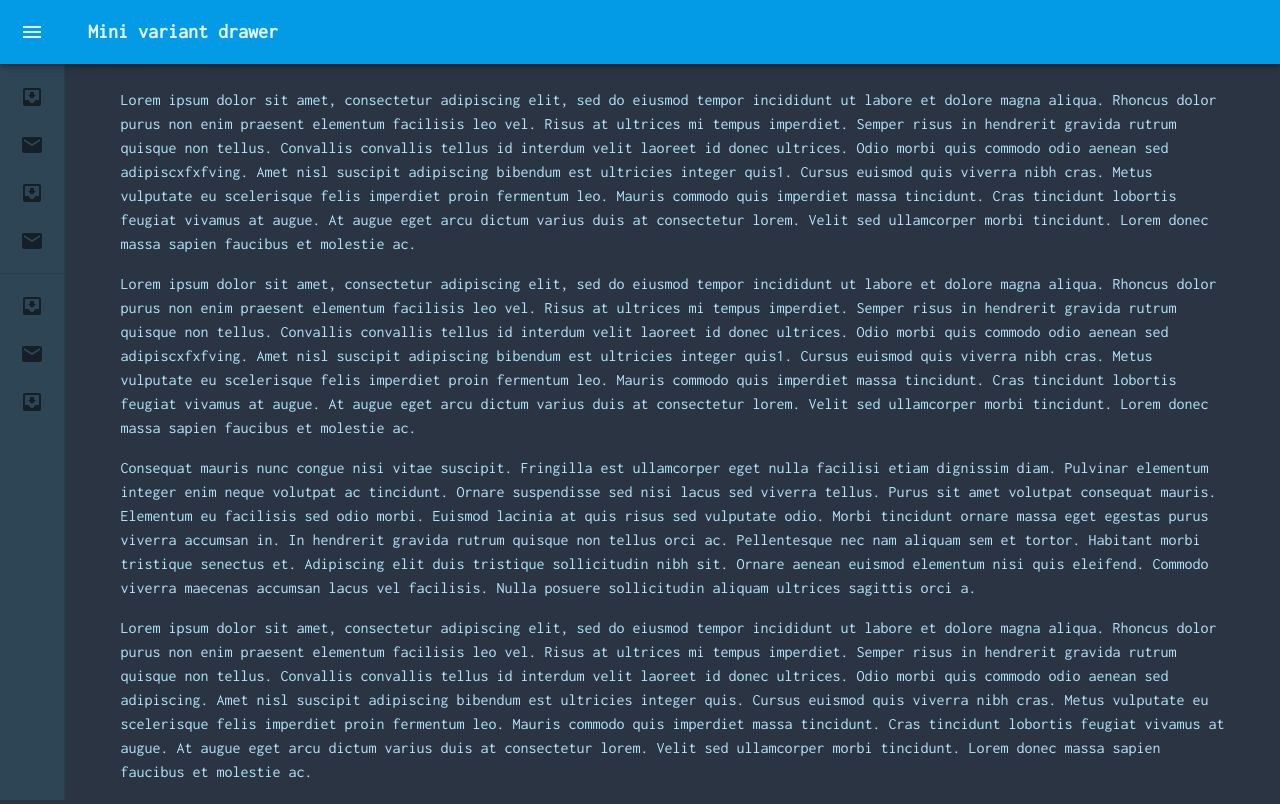
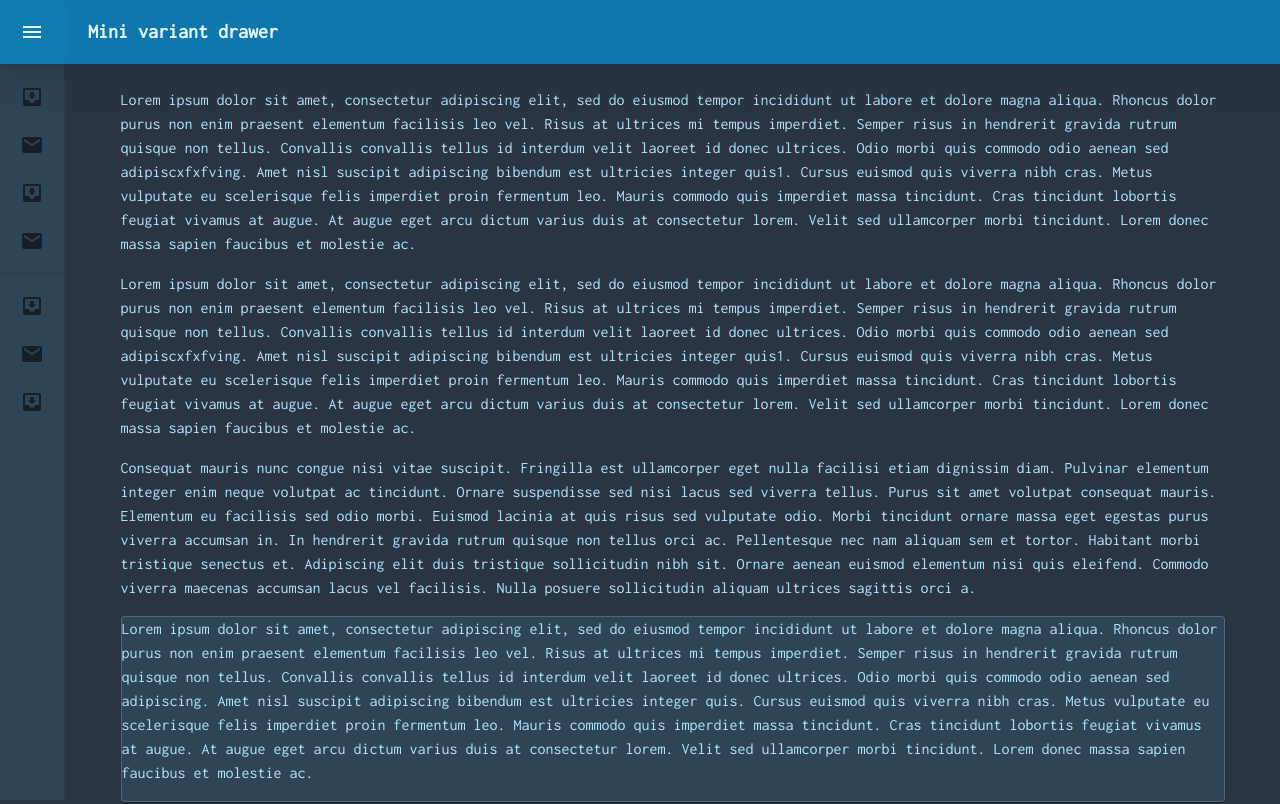
Before and after one commit to Navid-Mousavizdeh/MyPortfolio, a React (Create React App) app: page / in a window 1280 px wide. Shown: the top 804 px of the page. Built offline with nearby package versions, Linux system fonts and the light colour scheme.

Commit message:
feat: glassy effect

```diff
--- /dev/null
+++ b/src/Pages/MainPage/MainPage.css
@@ -0,0 +1,15 @@
+.glass {
+  background: rgba(3, 155, 229, 0.65);
+  box-shadow: 0 8px 32px 0 rgba(31, 38, 135, 0.37);
+  backdrop-filter: blur(5.5px);
+  -webkit-backdrop-filter: blur(5.5px);
+  border-radius: 10px;
+  border: 1px solid rgba(255, 255, 255, 0.18);
+}
+
+.AppBar-Glass {
+  background: rgba(3, 155, 229, 0.65) !important;
+  box-shadow: 0 8px 32px 0 #2a3443 !important;
+  backdrop-filter: blur(5.5px) !important;
+  -webkit-backdrop-filter: blur(5.5px) !important;
+}
--- a/src/Pages/MainPage/MainPage.js
+++ b/src/Pages/MainPage/MainPage.js
@@ -23,6 +23,8 @@ import Container from '@mui/material/Container'
 import Fab from '@mui/material/Fab'
 import KeyboardArrowUpIcon from '@mui/icons-material/KeyboardArrowUp'
 import Zoom from '@mui/material/Zoom'
+import { Card } from '@mui/material'
+import './MainPage.css'
 
 function ScrollTop(props) {
   const { children, window } = props
@@ -154,7 +156,7 @@ function MainPage(props) {
       <Toolbar id='back-to-top-anchor' />
       <Box sx={{ display: 'flex' }}>
         <CssBaseline />
-        <AppBar position='fixed' open={open}>
+        <AppBar position='fixed' open={open} className='AppBar-Glass'>
           <Toolbar>
             <IconButton
               color='inherit'
@@ -255,21 +257,25 @@ function MainPage(props) {
               maecenas accumsan lacus vel facilisis. Nulla posuere sollicitudin
               aliquam ultrices sagittis orci a.
             </Typography>
-            <Typography paragraph>
-              Lorem ipsum dolor sit amet, consectetur adipiscing elit, sed do
-              eiusmod tempor incididunt ut labore et dolore magna aliqua.
-              Rhoncus dolor purus non enim praesent elementum facilisis leo vel.
-              Risus at ultrices mi tempus imperdiet. Semper risus in hendrerit
-              gravida rutrum quisque non tellus. Convallis convallis tellus id
-              interdum velit laoreet id donec ultrices. Odio morbi quis commodo
-              odio aenean sed adipiscing. Amet nisl suscipit adipiscing bibendum
-              est ultricies integer quis. Cursus euismod quis viverra nibh cras.
-              Metus vulputate eu scelerisque felis imperdiet proin fermentum
-              leo. Mauris commodo quis imperdiet massa tincidunt. Cras tincidunt
-              lobortis feugiat vivamus at augue. At augue eget arcu dictum
-              varius duis at consectetur lorem. Velit sed ullamcorper morbi
-              tincidunt. Lorem donec massa sapien faucibus et molestie ac.
-            </Typography>
+            <Card className='glass'>
+              <Typography paragraph>
+                Lorem ipsum dolor sit amet, consectetur adipiscing elit, sed do
+                eiusmod tempor incididunt ut labore et dolore magna aliqua.
+                Rhoncus dolor purus non enim praesent elementum facilisis leo
+                vel. Risus at ultrices mi tempus imperdiet. Semper risus in
+                hendrerit gravida rutrum quisque non tellus. Convallis convallis
+                tellus id interdum velit laoreet id donec ultrices. Odio morbi
+                quis commodo odio aenean sed adipiscing. Amet nisl suscipit
+                adipiscing bibendum est ultricies integer quis. Cursus euismod
+                quis viverra nibh cras. Metus vulputate eu scelerisque felis
+                imperdiet proin fermentum leo. Mauris commodo quis imperdiet
+                massa tincidunt. Cras tincidunt lobortis feugiat vivamus at
+                augue. At augue eget arcu dictum varius duis at consectetur
+                lorem. Velit sed ullamcorper morbi tincidunt. Lorem donec massa
+                sapien faucibus et molestie ac.
+              </Typography>
+            </Card>
+
             <Typography paragraph>
               Consequat mauris nunc congue nisi vitae suscipit. Fringilla est
               ullamcorper eget nulla facilisi etiam dignissim diam. Pulvinar
```
